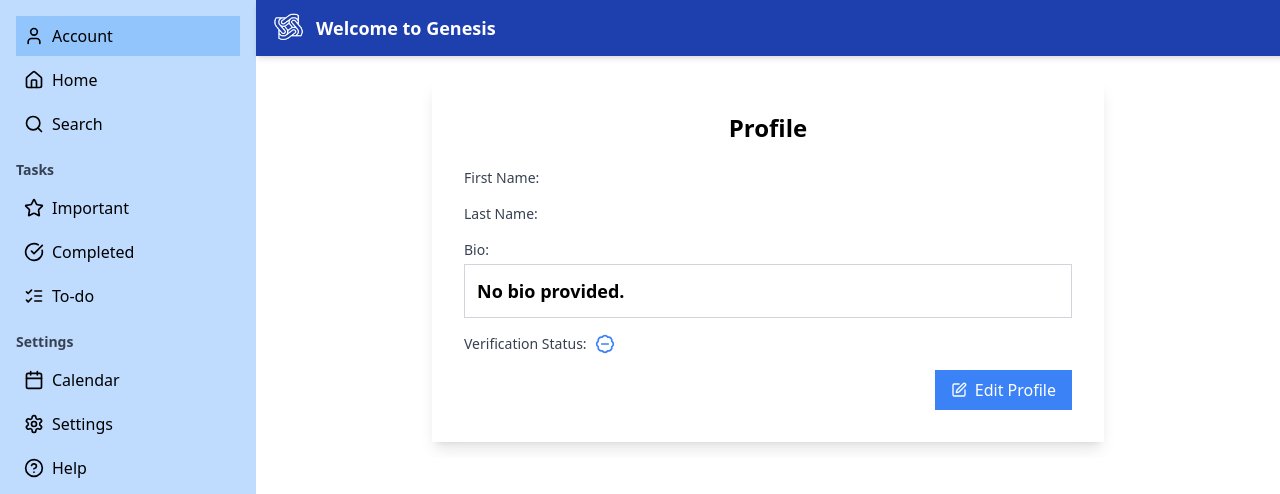
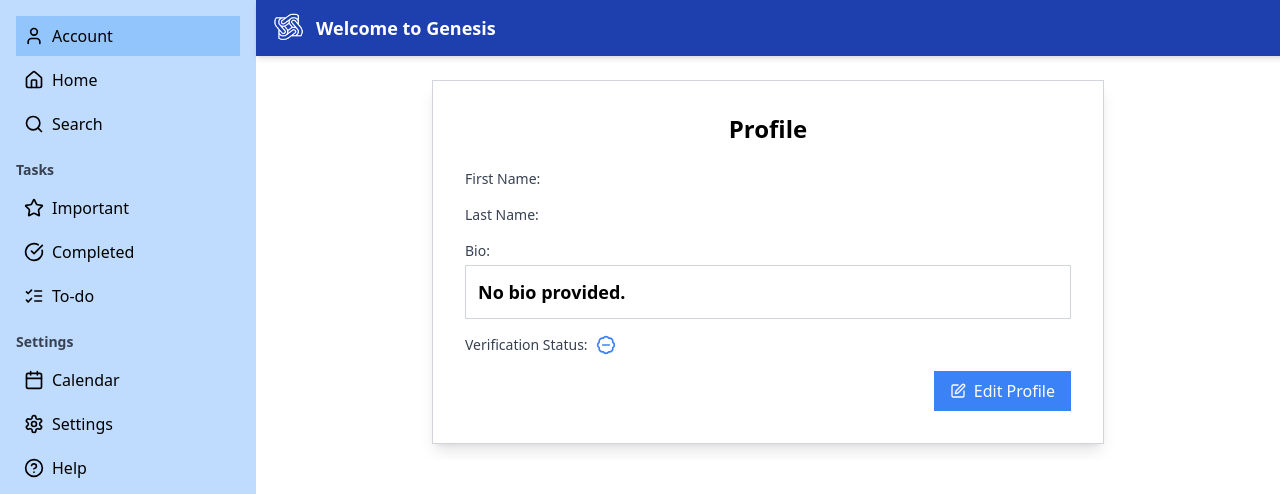
Before and after one commit to towtu/genesis-frontend, a React (Vite) app: page /account in a window 1280 px wide. Shown: the top 494 px of the page. Built offline with nearby package versions, Linux system fonts and the light colour scheme; no server answers.

Commit message:
Update Account.tsx

```diff
--- a/src/components/Account.tsx
+++ b/src/components/Account.tsx
@@ -48,7 +48,7 @@ const Account: React.FC = () => {
   return (
     <div className="flex min-h-full justify-center items-center mx-auto">
       {/* Main Content */}
-      <div className="bg-white p-8 rounded-lg shadow-lg w-full max-w-2xl">
+      <div className="bg-white p-8 border border-gray-300 rounded-lg shadow-lg w-full max-w-2xl">
         <h2 className="text-2xl font-bold mb-6 text-center">Profile</h2>
 
         {isEditing ? (
```
